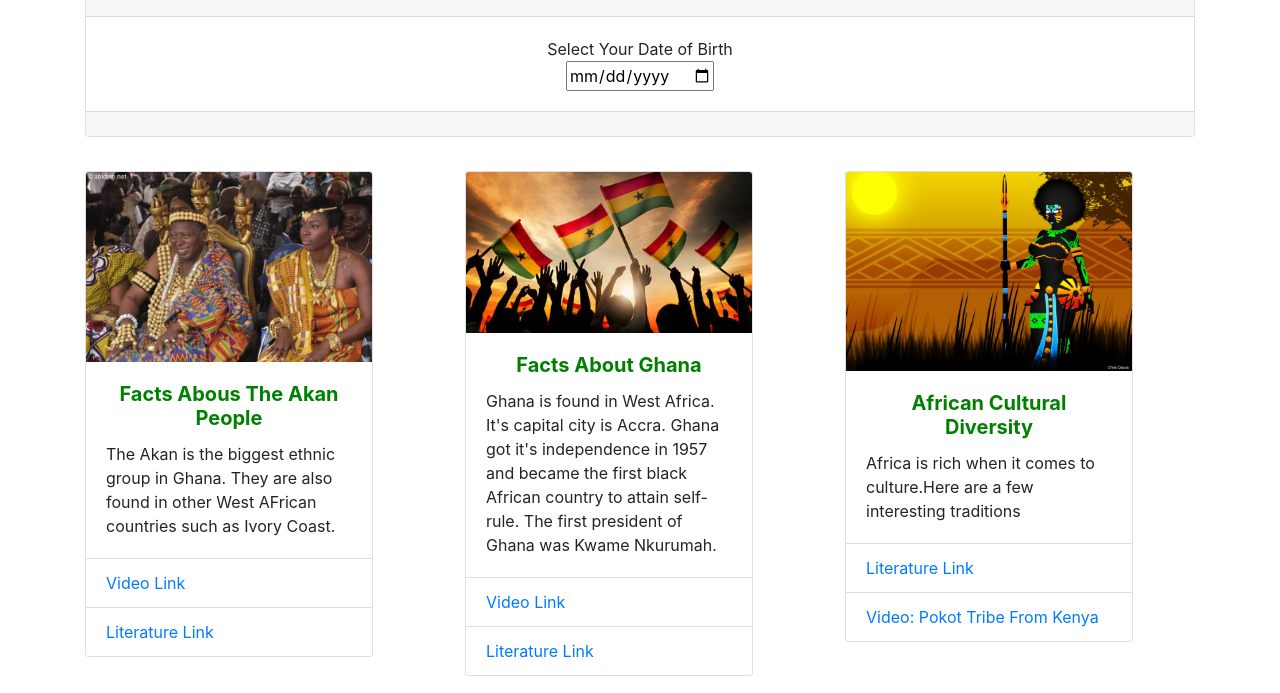
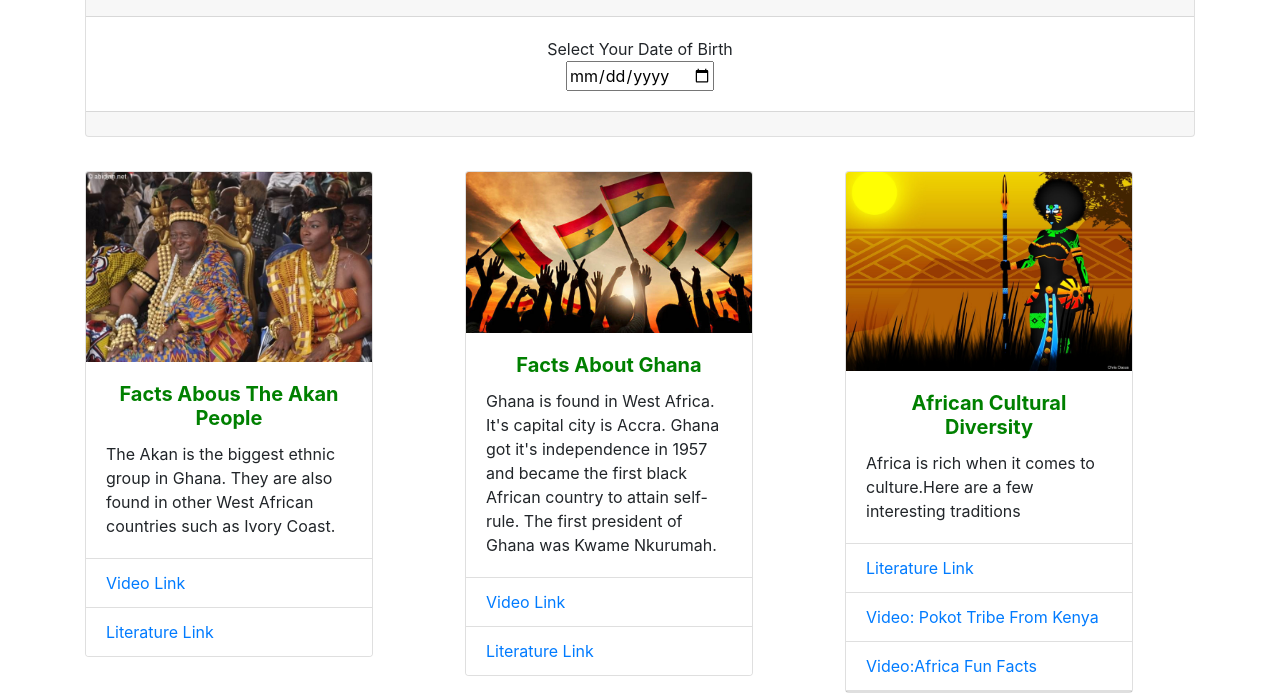
Before and after one commit to MalombaKevin/your-akan-name, a plain HTML site: page index.html in a window 1280 px wide. Shown: the part 628-1321 px from the top of the page. Drawn offline with nearby package versions, Linux system fonts and the light colour scheme.

Commit message:
fix-paragraph optimization

```diff
--- a/index.html
+++ b/index.html
@@ -83,7 +83,7 @@
                     <img class="card-img-top" src="./Assets/Akan People.jpg" alt="Card image cap">
                     <div class="card-body">
                         <h5 class="card-title" style="color:green; font-weight:bolder; text-align: center;">Facts Abous The Akan People</h5>
-                        <p class="card-text">The Akan is the biggest ethnic group in Ghana. They are also found in other West AFrican countries such as Ivory Coast.</p>
+                        <p class="card-text">The Akan is the biggest ethnic group in Ghana. They are also found in other West African countries such as Ivory Coast.</p>
                     </div>
                     <ul class="list-group list-group-flush">
                         <li class="list-group-item">
@@ -98,7 +98,8 @@
                 <div class="card" style="width: 18rem;">
                     <img class="card-img-top" src="Assets/ghana.jpg" alt="Card image cap">
                     <div class="card-body">
-                        <h5 class="card-title" style="color:green; font-weight:bolder;text-align: center;">Facts About Ghana</h5>
+                        <h5 class="card-title" style="color:green; font-weight:bolder;text-align: center;">Facts About Ghana
+                        </h5>
                         <p class="card-text">Ghana is found in West Africa.<br> It's capital city is Accra. Ghana got it's independence in 1957 and became the first black African country to attain self-rule. The first president of Ghana was Kwame Nkurumah.</p>
                     </div>
                     <ul class="list-group list-group-flush">
@@ -115,14 +116,21 @@
                     <img class="card-img-top" src="Assets/Africa.jpg" alt="Card image cap">
                     <div class="card-body">
                         <h5 class="card-title" style="text-align:center">
-                            <strong style="color:green; font-weight:bolder">African Cultural Diversity</strong></h5>
-                        <p class="card-text">Africa is rich when it comes to culture.Here are a few interesting traditions</p>
+                            <strong style="color:green; font-weight:bolder">African Cultural Diversity</strong>
+                        </h5>
+                        <p class="card-text">Africa is rich when it comes to culture.Here are a few interesting traditions
+                        </p>
                     </div>
                     <ul class="list-group list-group-flush">
                         <li class="list-group-item"><a href="https://edition.cnn.com/2016/12/05/africa/incredible-tribal-traditions-africa/index.html" class="card-link" target="_blank">Literature Link</a>
-                            <li class="list-group-item">
-                                <a href="https://www.youtube.com/watch?v=w7jBL7Vx1a4" class="card-link" target="_blank">Video: Pokot Tribe From Kenya</a>
-                            </li>
+                        </li>
+                        <li class="list-group-item">
+                            <a href="https://www.youtube.com/watch?v=w7jBL7Vx1a4" class="card-link" target="_blank">Video: Pokot Tribe From Kenya</a>
+                        </li>
+                        <li class="list-group-item">
+                            <a href="https://www.youtube.com/watch?v=t9VJqSetpXY" class="card-link" target="_blank">Video:Africa Fun Facts
+                        </li>
+
                     </ul>
 
                 </div>
```
